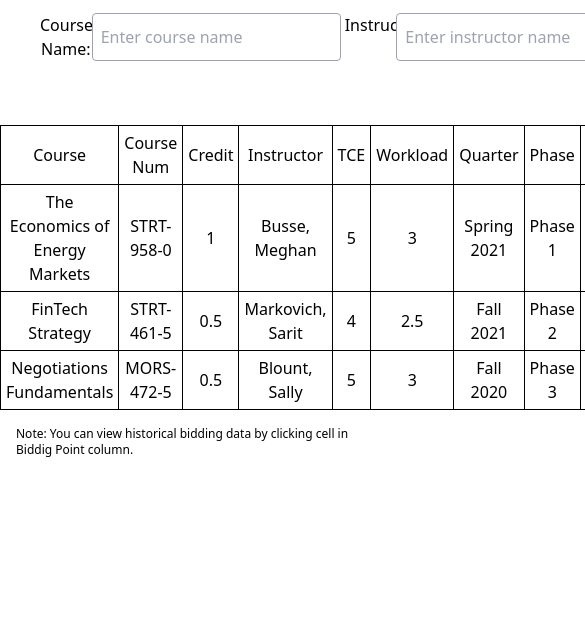
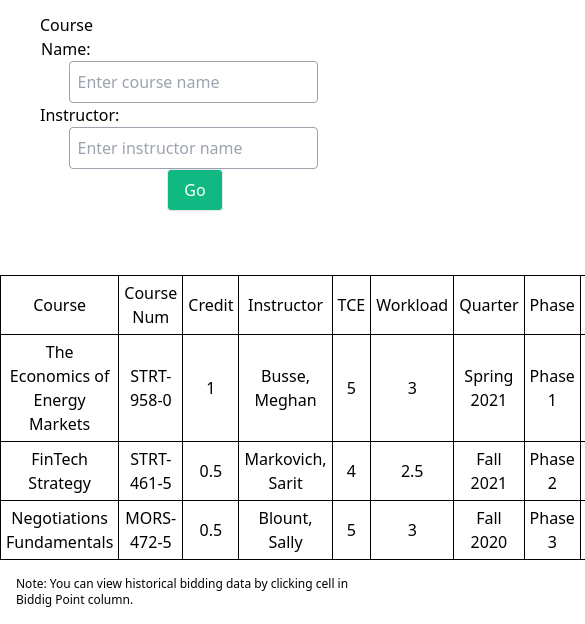
Before and after one commit to edwardngsy/final, a website: page index.html in a window 390 px wide. Shown: the part 279-903 px from the top of the page, 585 px wide, since content can reach past the window. Before the commit the page ends 844 px from the top, so only its background shows below. Drawn offline with nearby package versions, Linux system fonts and the light colour scheme; no server answers; a script that the page names is missing.

Commit message:
utilize responsive design

```diff
--- a/index.html
+++ b/index.html
@@ -47,13 +47,13 @@
   </script>
   <script src="index.js"></script>
 
-
+  <!-- Logo + user info + table -->
   <div class = "logo-image"><img src="https://www.northwestern.edu/brand/images/Kellogg_horizontal_new.jpg" height="250" width="250"></div>
   <h1 class="username my-4 mx-4 font-medium" id="userame"> Welcome, Jason! You can search Kellogg class by entering course number or instructor name below. </h1>
   <div id = "search" class="my-4 mx-10">
     <!-- <div class = "my-4 mx-4 font-medium"> Search Kellogg Class</div> -->
     <div class = "text-center">
-      <form class = "flex">
+      <form class = "md:flex">
         <div class = "w-1/6">Course Name:</div>
         <input name="Course" id="Course" placeholder="Enter course name"
         class="border border-gray-400 rounded p-2 mr-1 w-1/8">
@@ -68,7 +68,7 @@
   <br></br>
 
   <script src="https://www.kryogenix.org/code/browser/sorttable/sorttable.js"></script>
-  <table class="sortable text-center border m-auto p-auto " style="width:95%">
+  <table class="sortable text-center border m-auto p-auto" style="width:95%">
     <tr>
     <div class="header">
         <th style="width:15%;">Course</th>
```
